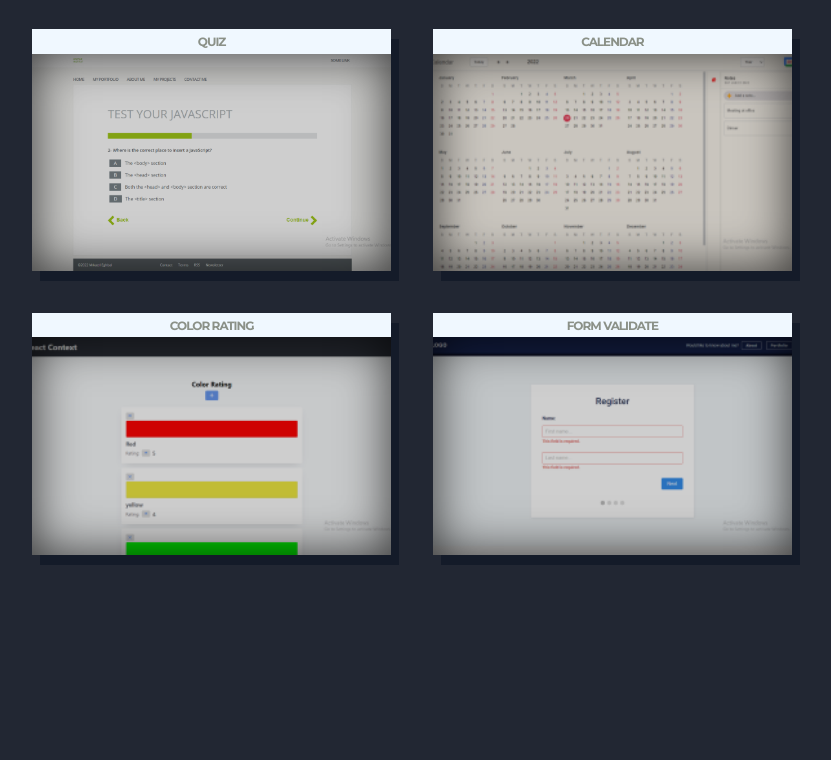
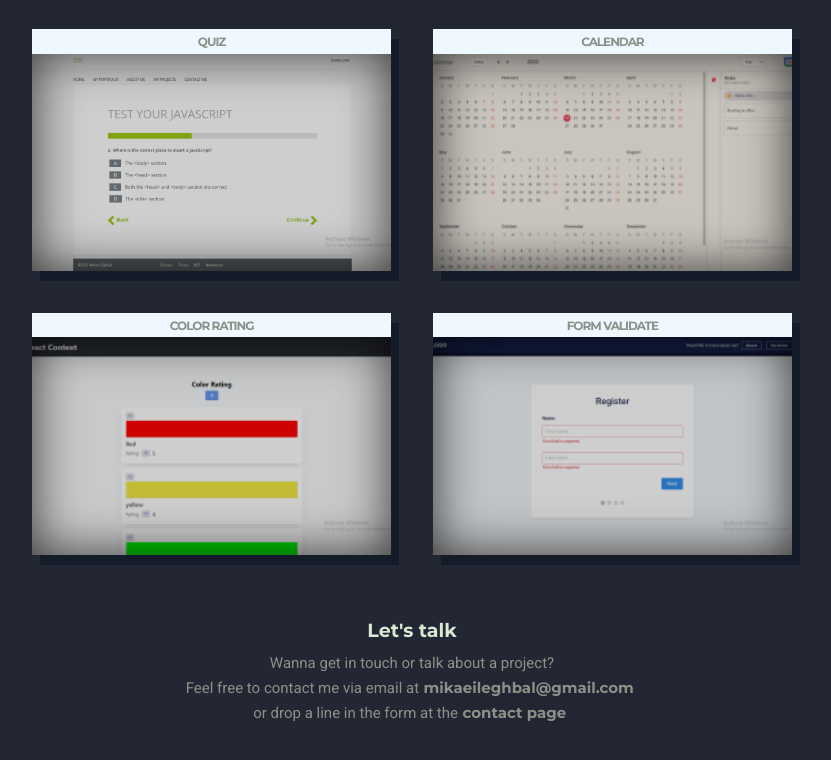
Before and after one commit to mikaeileghbal/react-portfolio, a React (Create React App) app: page /portfolio in a window 1280 px wide. Shown: the part 638-1398 px from the top of the page, without its empty margins (228-1059 px from the left). Before the commit the page ends 1296 px from the top, so only its background shows below. Built offline with nearby package versions, Linux system fonts and the light colour scheme.

Commit message:
Complete static project detail with footer

```diff
--- /dev/null
+++ b/src/components/Footer.js
@@ -0,0 +1,50 @@
+import React from "react";
+import styled from "styled-components";
+import { Container, CustomLink, Space, Text } from "../styles/global";
+import theme from "../styles/theme";
+
+const FooterWrap = styled.div`
+  text-align: center;
+  margin-top: 4em;
+`;
+
+const BoldText = styled.h4`
+  font-weight: 700;
+  font-size: 19px;
+  letter-spacing: 0;
+  margin-bottom: 0.5em;
+`;
+
+const CustomLinkFooter = styled(CustomLink)`
+  font-weight: 700;
+  line-height: 1.6;
+`;
+
+const FooterText = styled(Text)`
+  line-height: 1.65;
+  font-weight: 400;
+  font-size: 15px;
+`;
+
+export default function Footer() {
+  return (
+    <FooterWrap>
+      <BoldText>Let's talk</BoldText>
+      <FooterText>
+        Wanna get in touch or talk about a project?
+        <br />
+        Feel free to contact me via email at
+        <Space>
+          <CustomLinkFooter href="mail:mikaeileghbal@gmail.com">
+            mikaeileghbal@gmail.com
+          </CustomLinkFooter>
+        </Space>
+        <br />
+        or drop a line in the form at the
+        <Space>
+          <CustomLinkFooter href="/contact">contact page</CustomLinkFooter>
+        </Space>
+      </FooterText>
+    </FooterWrap>
+  );
+}
--- a/src/components/Menu.js
+++ b/src/components/Menu.js
@@ -99,10 +99,13 @@ const CustomNav = styled.nav`
 `;
 
 const CustomLinkMenu = styled(CustomLink)`
+  display: flex;
   max-width: 600px;
   margin: 0 auto;
   height: calc(100% / 4);
   font-size: 2em;
+  font-weight: 700;
+
   color: ${(props) => (props.active ? "#999999" : "#5a5a5a")};
   background-color: rgba(0, 0, 0, 0.02);
   transform: translate3d(0, -110px, 0);
--- a/src/components/index.js
+++ b/src/components/index.js
@@ -6,6 +6,7 @@ import AnimatedLetters from "./AnimatedLetter/AnimatedLetters";
 import Menu from "./Menu";
 import Ribbon from "./Ribbon";
 import Carousel from "./Carousel/Carousel";
+import Footer from "./Footer";
 
 export {
   Header,
@@ -17,4 +18,5 @@ export {
   Menu,
   Ribbon,
   Carousel,
+  Footer,
 };
--- a/src/pages/portfolio.js
+++ b/src/pages/portfolio.js
@@ -11,7 +11,7 @@ import {
 
 import theme from "../styles/theme";
 import { tags, portfolio } from "../data/portfolio";
-import { Next, Previous } from "../components";
+import { Footer, Next, Previous } from "../components";
 
 const { colors } = theme;
 
@@ -228,6 +228,7 @@ export default function Portfolio() {
             <PortfoItem key={item.id} item={item} />
           ))}
         </PortoContainer>
+        <Footer />
         {/* <Next to="/contact">conatct</Next>
         <Previous to="/">about</Previous> */}
       </Container>
--- a/src/pages/project.js
+++ b/src/pages/project.js
@@ -1,7 +1,8 @@
 import React, { useEffect, useState } from "react";
 import { useParams } from "react-router";
 import styled from "styled-components";
-import { Carousel } from "../components";
+
+import { Carousel, Footer } from "../components";
 import { portfolio } from "../data/portfolio";
 import {
   Container,
@@ -35,7 +36,7 @@ const Divider = styled.hr`
 `;
 
 const CustomLinkProject = styled(CustomLink)`
-  font-size: 18px;
+  //font-size: 18px;
   font-weight: 700;
   color: ${colors.greenText};
 
@@ -133,6 +134,7 @@ export default function Project() {
             </Space>
           </li>
         </UList>
+        <Footer />
       </Container>
     </Section>
   );
--- a/src/styles/global.js
+++ b/src/styles/global.js
@@ -55,7 +55,7 @@ export const UList = styled.ul`
 
   li {
     margin-bottom: 3px;
-    line-height: 1.65;
+    line-height: 2;
     font-size: 16px;
     color: ${colors.grayDark};
   }
@@ -147,6 +147,7 @@ export const CustomLink = styled.a`
   text-decoration: none;
   position: relative;
   cursor: pointer;
+
   /* width: 90%;
   max-width: 600px; */
   //margin: 0 auto;
```
